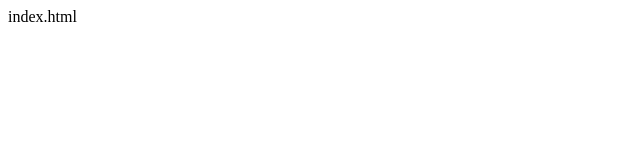
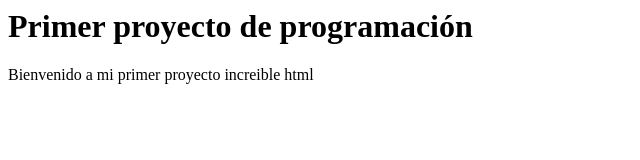
Before and after one commit to cristobal2323/programacion, a plain HTML site: page index.html in a window 1280 px wide. Shown: the whole page, without its empty margins (0-640 px from the left). Drawn offline with Linux system fonts and the light colour scheme.

Commit message:
avanzando en el ejercicio

```diff
--- a/index.html
+++ b/index.html
@@ -1 +1,13 @@
-index.html
+<html>
+	<head>
+		<title>Mi primer proyecto</title>
+		<meta charset="utf-8">
+		<script type="text/javascript">
+		alert("Hola mamá, ya sé programar");
+		</script>
+	</head>
+	<body>
+		<h1>Primer proyecto de programación</h1>
+		<p>Bienvenido a mi primer proyecto increible html</p>
+	</body>
+</html>
```
